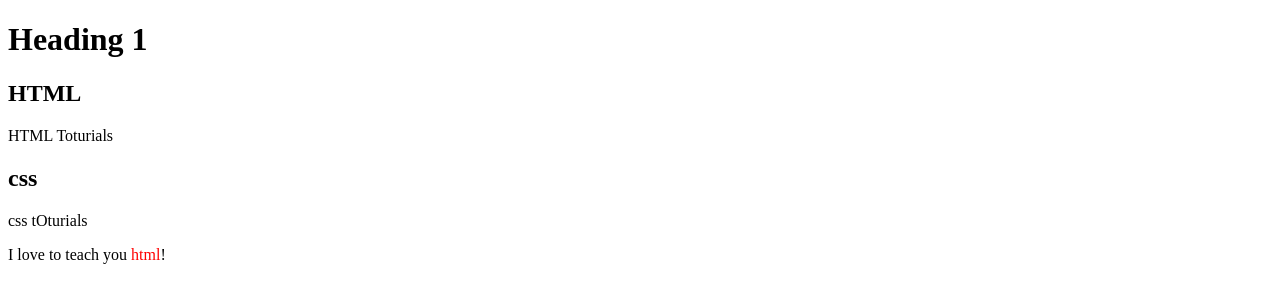
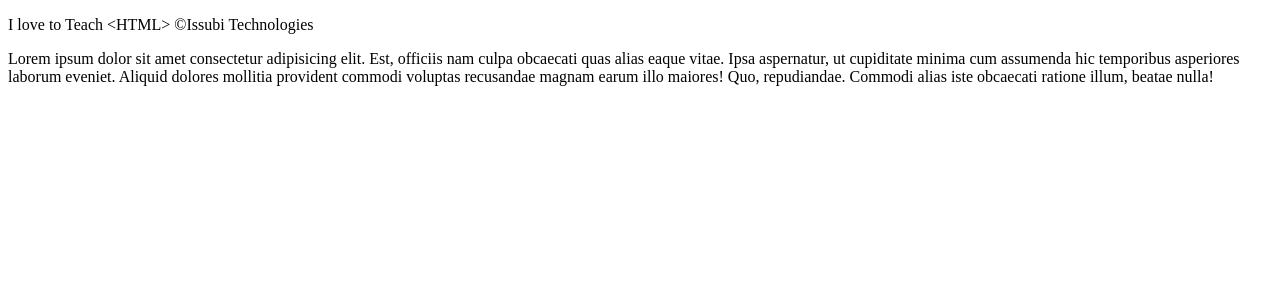
Before and after one commit to nikodemo-bukwimba/HTML-CSS-daily-Practices, a plain HTML site: page index.html in a window 1280 px wide. Drawn offline with Linux system fonts and the light colour scheme.

Commit message:
HTML Entities

```diff
--- a/index.html
+++ b/index.html
@@ -13,11 +13,14 @@
     </style>
   </head>
   <body>
-    <h1>Heading 1</h1>
-    <h2>HTML</h2>
-    <p>HTML Toturials</p>
-    <h2>css</h2>
-    <p>css tOturials</p>
-    <p>I love to teach you <em>html</em>!</p>
+    <p>I love to Teach &lt;HTML&gt; &copy;Issubi Technologies</p>
+    <p>
+      Lorem ipsum dolor sit amet consectetur adipisicing elit. Est, officiis nam
+      culpa obcaecati quas alias eaque vitae. Ipsa aspernatur, ut cupiditate
+      minima cum assumenda hic temporibus asperiores laborum eveniet. Aliquid
+      dolores mollitia provident commodi voluptas recusandae magnam earum illo
+      maiores! Quo, repudiandae. Commodi alias iste obcaecati ratione illum,
+      beatae nulla!
+    </p>
   </body>
 </html>
```
